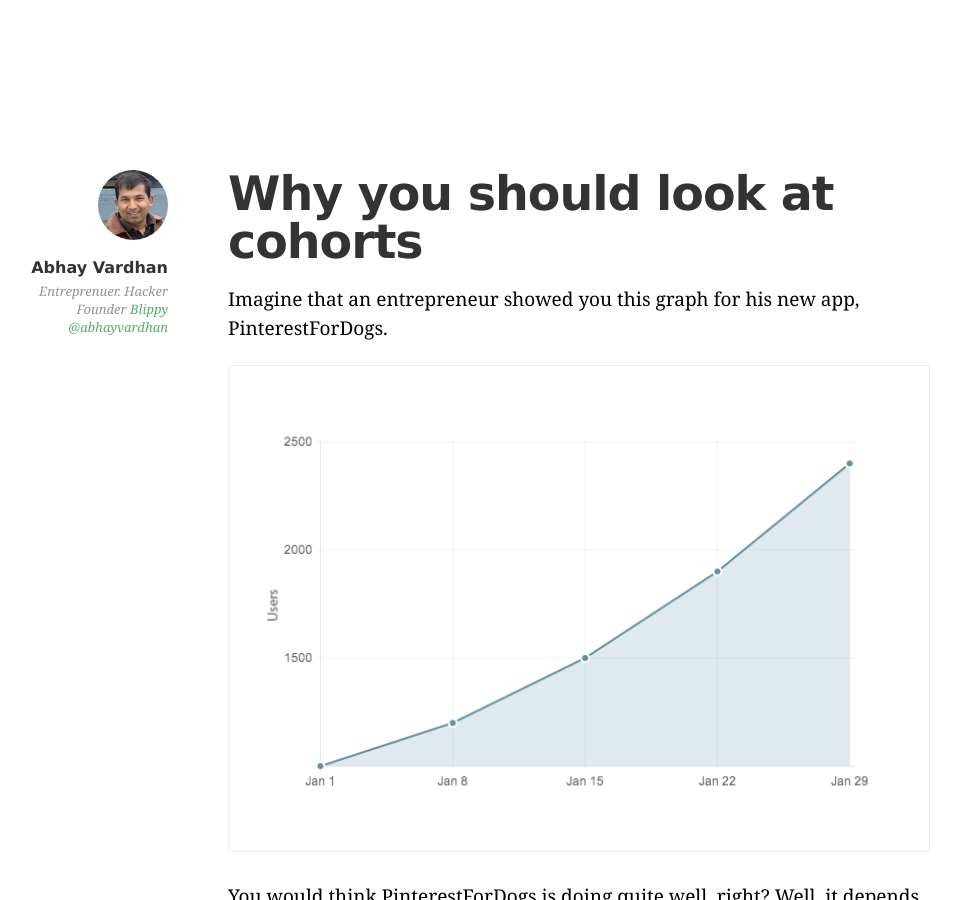
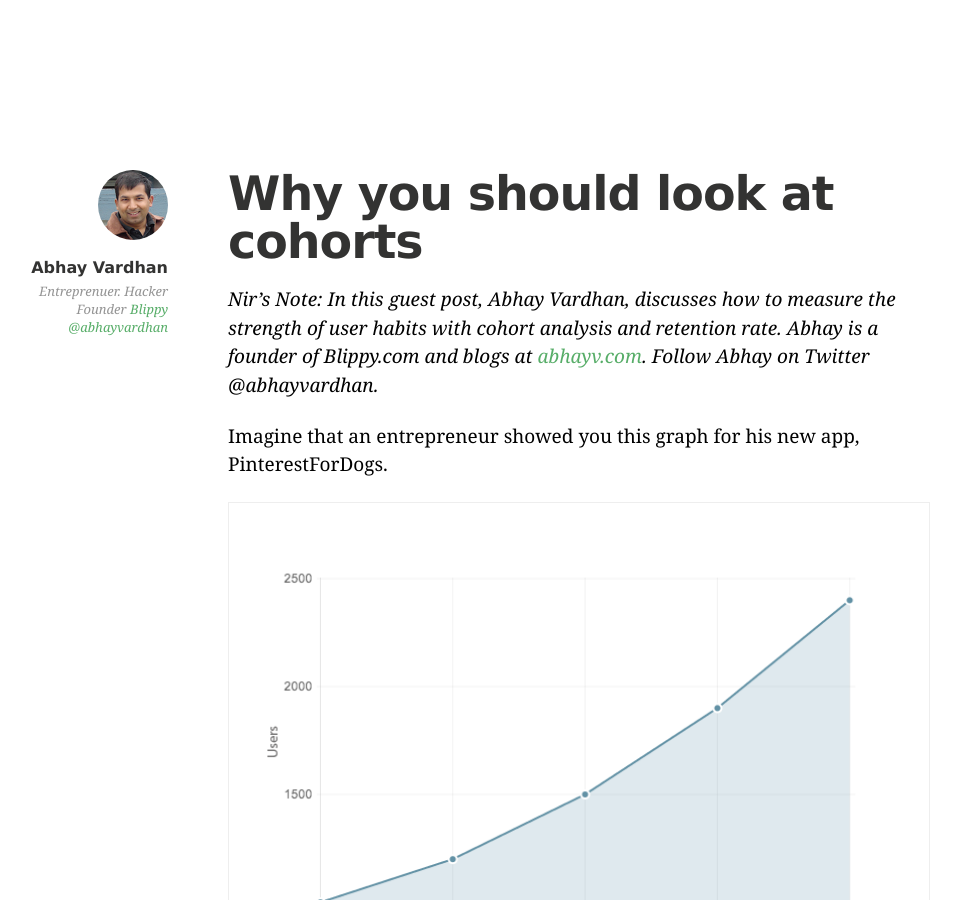
Before and after one commit to avdr/avdr.github.io, a Jekyll site: the page built from _posts/2013-11-10-cohort-analysis.markdown, in a window 1280 px wide and 900 px high. Shown: the whole window, without its empty margins (62-1023 px from the left). Built offline with Jekyll 4.4.1, drawn with Linux system fonts in a browser that asks for light colours; Markdown is read by kramdown in place of the engine named in the settings; some of the changed text lies outside the part shown.

Commit message:
Added Nir's note

```diff
--- a/_posts/2013-11-10-cohort-analysis.markdown
+++ b/_posts/2013-11-10-cohort-analysis.markdown
@@ -3,6 +3,8 @@ layout: default
 title: Why you should look at cohorts
 ---
 # Why you should look at cohorts
+
+*Nir’s Note: In this guest post, Abhay Vardhan, discusses how to measure the strength of user habits with cohort analysis and retention rate. Abhay is a founder of Blippy.com and blogs at [abhayv.com](http://abhayv.com). Follow Abhay on Twitter @abhayvardhan.*
 
 Imagine that an entrepreneur showed you this graph for his new app, PinterestForDogs.
 
@@ -75,3 +77,5 @@ Given how crucial retention is, would it not be awesome if you could estimate th
 ## Summing up
 
 To succeed, a product has to create a lasting habit so that users keep coming back. Without such a habit, even if there is good user aquisition, it is hard to establish a growing base of active users. Simple metrics such as retention rate applied on cohorts of new users are valuable in figuring out the strength of the habit. Cohort analysis also lead to valuable questions and insights that are crucial for the success of the product.
+
+*Many thanks for Nir Eyal, David King, Tim Courrejou, and Sameer Shariff for comments on earlier drafts of this post.*
```
